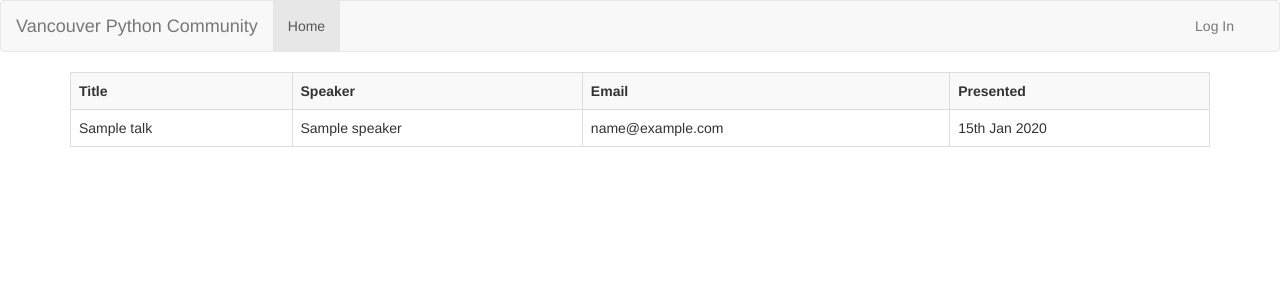
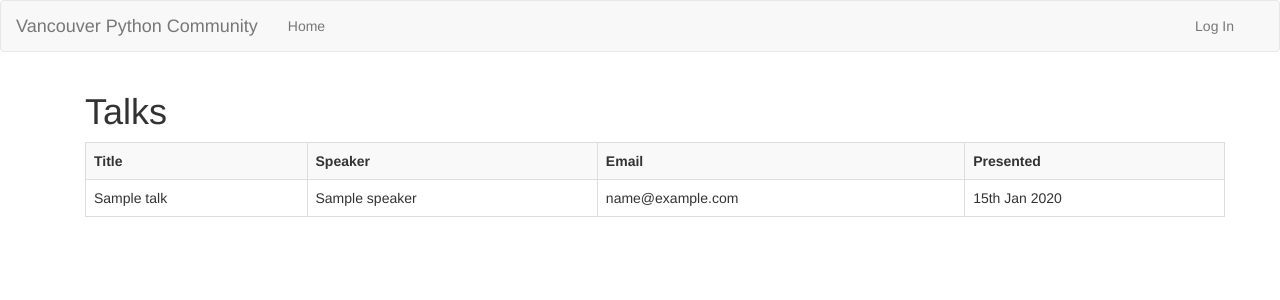
Before and after one commit to roadsideseb/pyvr-community, a Django app: template community/talks/templates/talks/talk_list.html in a window 1280 px wide. Shown: the top 300 px of the page. Run offline with Django 3.2, Linux system fonts and the light colour scheme; the template is opened without the code that fills it: most values are stand-ins (such as "Sample title", 1, 10 or a date in 2020); some libraries are stand-ins or nearby versions.

```diff
--- a/community/talks/templates/talks/talk_list.html
+++ b/community/talks/templates/talks/talk_list.html
@@ -2,7 +2,17 @@
 {% load i18n %}
 
 {% block content %}
+<div class="container">
+    <div class="row">
+        <div class="col-md-12">
+            <h1>{% trans "Talks" %}</h1>
+        </div>
+    </div>
+</div>
 
+<div class="container">
+    <div class="row">
+        <div class="col-md-12">
             <table class="table table-bordered table-striped">
                 <tr>
                     <th>{% trans "Title" %}</th>
@@ -19,5 +29,8 @@
                     </tr>
                 {% endfor %}
             </table>
+        </div>
+    </div>
 
+</div>
 {% endblock %}
--- a/community/templates/base.html
+++ b/community/templates/base.html
@@ -37,7 +37,12 @@
 
                 <div class="collapse navbar-collapse" id="bs-example-navbar-collapse-1">
                     <ul class="nav navbar-nav">
-                        <li class="active"><a href="{% url 'home' %}">{% trans "Home" %}</a></li>
+                        {% url "home" as home_url %}
+                        <li {% if request.path == home_url %}class="active"{% endif %}>
+                            <a href="{{ home_url }}">
+                                {% trans "Home" %}
+                            </a>
+                        </li>
 
                         {% if request.user.is_authenticated and request.user.is_superuser %}
                             {% url "talks:speaker-list" as speaker_list_url %}
@@ -47,7 +52,7 @@
                                 </a>
                             </li>
                             {% url "talks:talk-list" as talk_list_url %}
-                            <li{% if request.path == talk_list_url %}class="active"{% endif %}>
+                            <li {% if request.path == talk_list_url %}class="active"{% endif %}>
                                 <a href="{{ talk_list_url }}">
                                     {% trans "Talks" %}
                                 </a>
```
Also changed, not shown: community/talks/templates/talks/speaker_list.html (+13 -1 lines). Lines whose indentation alone changed are shown as unchanged.
